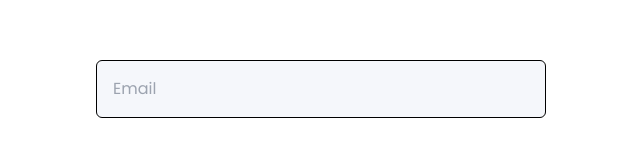
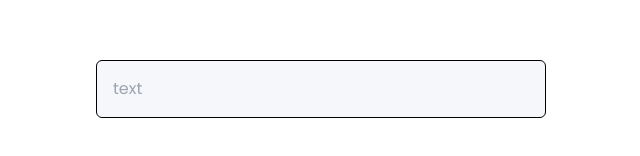
Before and after one commit to katampoi/phase-5-frontend, a React (Create React App) app: page /LoginPage in a window 1280 px wide. Shown: the part 188-344 px from the top of the page, without its empty margins (319-959 px from the left). Built offline with nearby package versions, Linux system fonts and the light colour scheme.

Commit message:
username

```diff
--- a/src/components/Login.jsx
+++ b/src/components/Login.jsx
@@ -13,7 +13,7 @@ function Login({onLogin}) {
     "password": "qwerty"
 
 })} action="" className='flex flex-col space-y-10 md:w-[450px] '>
-        <input type="email" placeholder='Email' className=' border border-black p-4 rounded-md bg-[#F5F7FB] text-black' />
+        <input type="username" placeholder='text' className=' border border-black p-4 rounded-md bg-[#F5F7FB] text-black' />
         <input type="password" placeholder='Password' className='border border-black p-4 rounded-md bg-[#F5F7FB] text-blac' />
         <div className='flex flex-row items-center justify-between'>
           <button type='submit' className='bg-[#3080ED] px-12 py-2 rounded-[30px] text-white font-bold'>Login</button>
```
